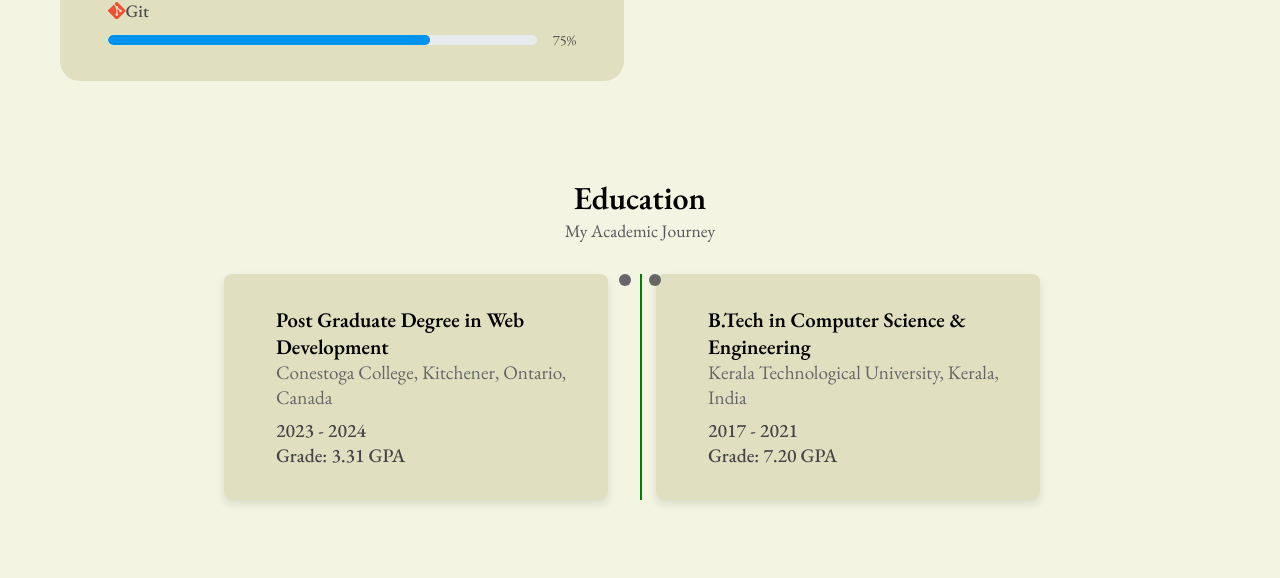
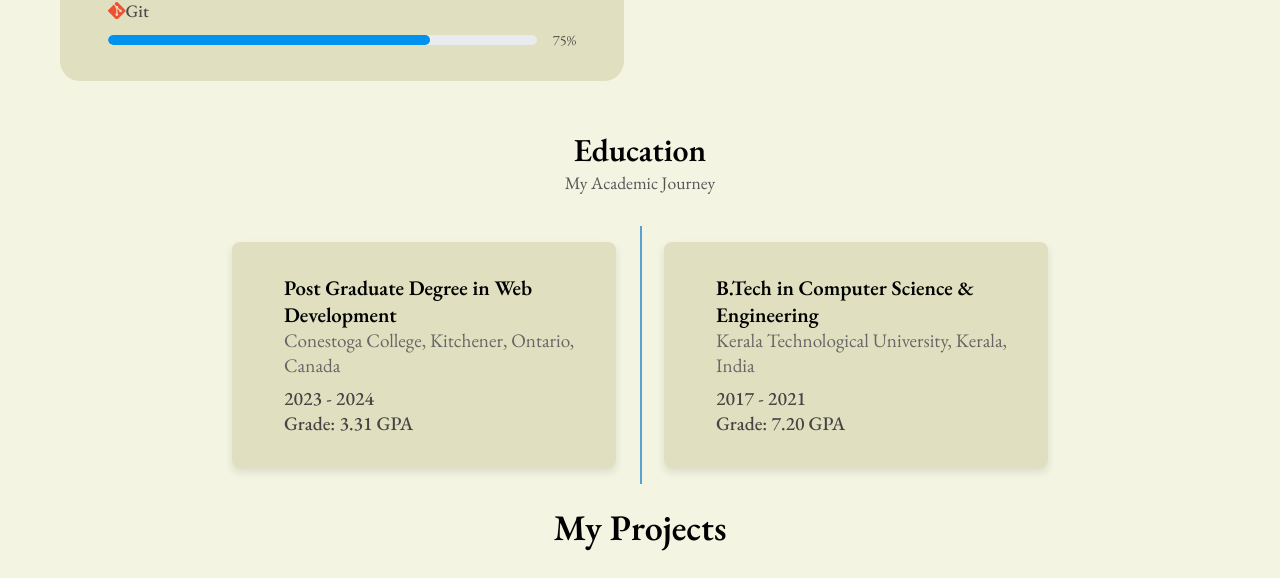
Before and after one commit to varungnathan/varun-gopinath-portfolio, a React (Create React App) app: page / in a window 1280 px wide. Shown: the part 2280-2858 px from the top of the page. Built offline with nearby package versions, Linux system fonts and the light colour scheme.

Commit message:
Refactor education section styles for improved layout and spacing

```diff
--- a/src/components/education/education.css
+++ b/src/components/education/education.css
@@ -1,7 +1,7 @@
-/* src\components\education\education.css */
+/* src\components\education\education.css */c
 
 .education__section {
-  padding: 3rem 0;
+  padding:i 3rem 0;
 }
 
 .section__title {
@@ -32,7 +32,7 @@
   bottom: 0;
   left: 50%;
   width: 2px;
-  background-color: green; /* Changed to green */
+  background-color: #59a1ce;
 }
 
 @keyframes wipeInLeft {
@@ -85,10 +85,11 @@
   transition: transform 0.3s ease, box-shadow 0.3s ease;
   width: 100%;
   max-width: 400px;
+  padding: 1rem 0; /* Added padding to ensure equal spacing */
 }
 
-
 .education__circle {
+  display: none;
   width: 12px;
   height: 12px;
   background-color: var(--title-color);
@@ -159,6 +160,7 @@
   border-radius: 8px;
   box-shadow: 0 4px 8px rgba(0, 0, 0, 0.1);
   width: max-content;
+  margin: 0 auto; /* Center the container */
 }
 
 @media (max-width: 768px) {
```
